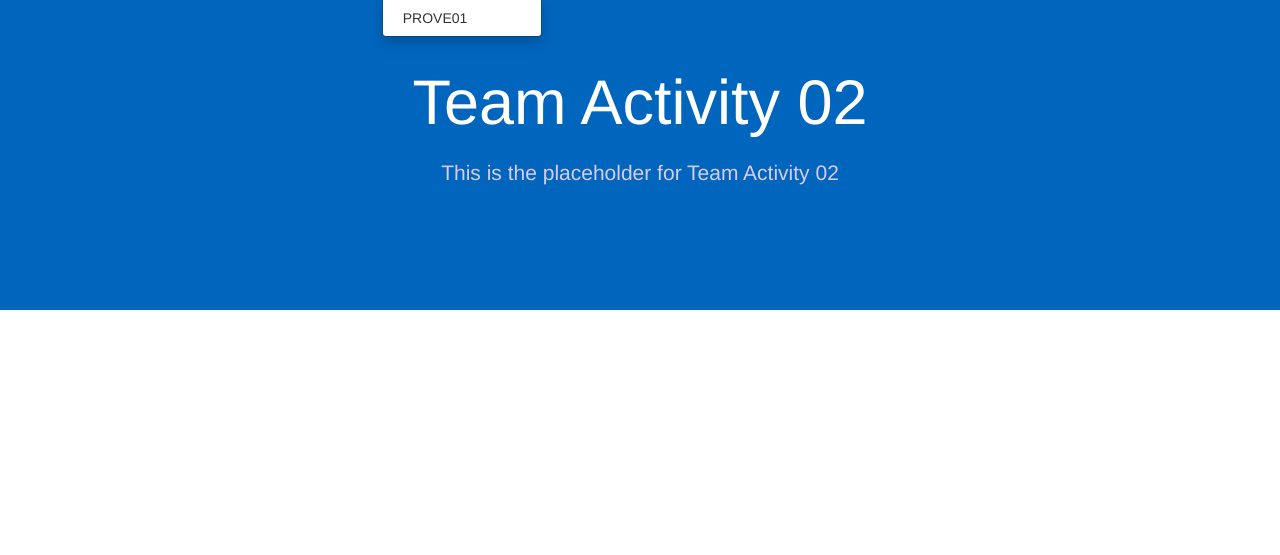
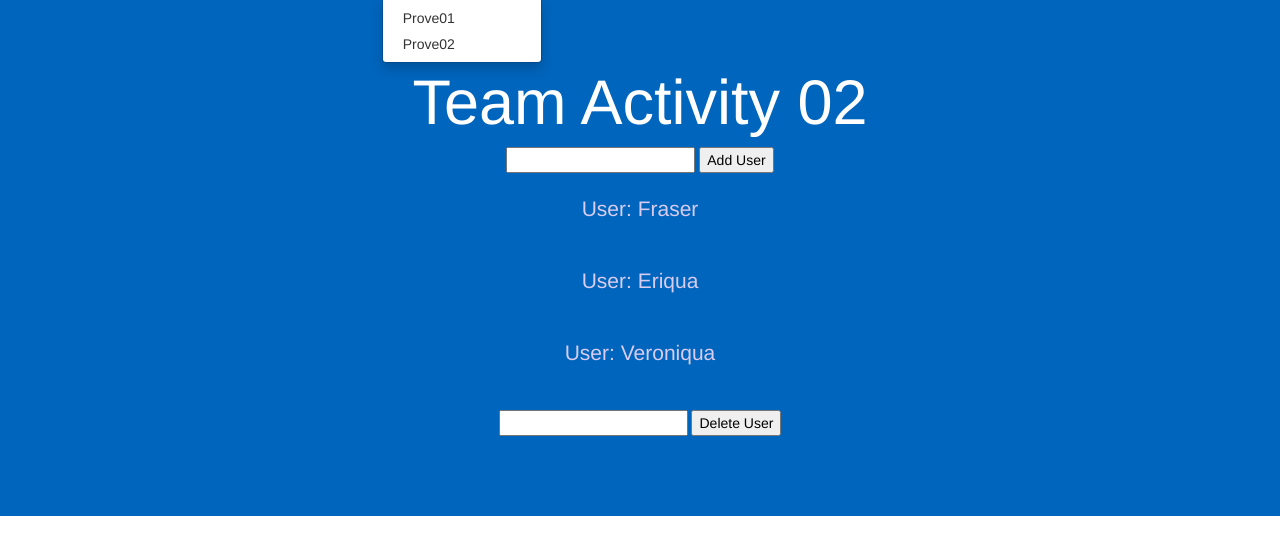
Before and after one commit to eriquae/CSE341-team-activities, a Node server app: page /ta02/ in a window 1280 px wide, after a click on "Prove Activities". Shown: the part 51-606 px from the top of the page. Run offline with Node 20, Linux system fonts and the light colour scheme; some libraries are stand-ins or nearby versions.

Commit message:
I did prove02

```diff
--- a/index.js
+++ b/index.js
@@ -24,6 +24,7 @@ const ta02Routes = require('./routes/ta02');
 const ta03Routes = require('./routes/ta03');
 const ta04Routes = require('./routes/ta04');
 const prove01Routes = require('./routes/prove01');
+const prove02Routes = require('./routes/prove02');
 
 app.use(express.static(path.join(__dirname, 'public')))
    .set('views', path.join(__dirname, 'views'))
@@ -39,6 +40,7 @@ app.use(express.static(path.join(__dirname, 'public')))
    .use('/ta03', ta03Routes)
    .use('/ta04', ta04Routes)
    .use('/prove01', prove01Routes)
+   .use('/prove02', prove02Routes)
    .get('/', (req, res, next) => {
      // This is the primary index, always handled last.
      res.render('pages/index', {title: 'Welcome to my CSE341 repo', path: '/'});
--- a/routes/ta02.js
+++ b/routes/ta02.js
@@ -2,9 +2,11 @@
 // Remember, you can make more of these placeholders yourself!
 const express = require('express');
 const router = express.Router();
+const users = ["Fraser", "Eriqua", "Veroniqua"];
 
 router.get('/',(req, res, next) => {
     res.render('pages/ta02', {
+        users: users,
         title: 'Team Activity 02',
         path: '/ta02', // For pug, EJS
         activeTA03: true, // For HBS
@@ -12,4 +14,19 @@ router.get('/',(req, res, next) => {
     });
 });
 
+router.post('/addUser',(req, res, next) => {
+    users.push(req.body.user);
+    res.redirect('/ta02/');
+});
+
+router.post('/removeUser',(req, res, next) => {
+    const index = users.indexOf(req.body.user);
+    if (index > -1) {
+        users.splice(index, 1);
+    }
+    res.redirect('/ta02/');
+});
+
+
+
 module.exports = router;
--- a/views/includes/nav.ejs
+++ b/views/includes/nav.ejs
@@ -17,7 +17,8 @@
       <li class="dropdown">
         <a href="#" class="dropdown-toggle" data-toggle="dropdown" role="button" aria-expanded="false"> Prove Activities <span class="caret"></span></a>
           <ul class="dropdown-menu" role="menu">
-            <li class="<%= path === '/prove01' ? 'active' : ''%>"><a href="/prove01">PROVE01</a></li>
+            <li class="<%= path === '/prove01' ? 'active' : ''%>"><a href="/prove01">Prove01</a></li>
+            <li class="<%= path === '/prove02' ? 'active' : ''%>"><a href="/prove02">Prove02</a></li>
           </ul>
       </li>
     </ul>
--- a/views/pages/ta02.ejs
+++ b/views/pages/ta02.ejs
@@ -1,5 +1,6 @@
 <!DOCTYPE html>
 <html>
+
 <head>
   <% include ../includes/header.ejs %>
 </head>
@@ -8,8 +9,27 @@
   <% include ../includes/nav.ejs %>
     <div class="jumbotron text-center">
       <div class="container">
-    <h1><%= title %></h1>
-    <p>This is the placeholder for Team Activity 02</p>
+        <h1>
+          <%= title %>
+        </h1>
+        <form action="/ta02/addUser" method="POST">
+          <input type="text" name="user" style="color: black;">
+          <input type="submit" value="Add User" style="color: black;">
+        </form>
+        <div>
+        <% if (users.length> 0) { %>
+          <% users.forEach(user=> { %>
+            <p>User: <%= user %></p>
+          <% }) %>
+        <% } else { %>
+          <p>No Users Found</p>
+        <% } %>
+        </div>
+
+        <form action="/ta02/removeUser" method="POST">
+          <input type="text" name="user" style="color: black;">
+          <input type="submit" value="Delete User" style="color: black;">
+        </form>
       </div>
     </div>
     <div class="container">
@@ -18,4 +38,5 @@
 
 
 </body>
+
 </html>
```
Also changed, not shown: routes/prove02.js (added, +25 -0 lines), views/pages/prove02-display.ejs (added, +24 -0 lines), views/pages/prove02-form.ejs (added, +17 -0 lines). Lines whose indentation alone changed are shown as unchanged.
